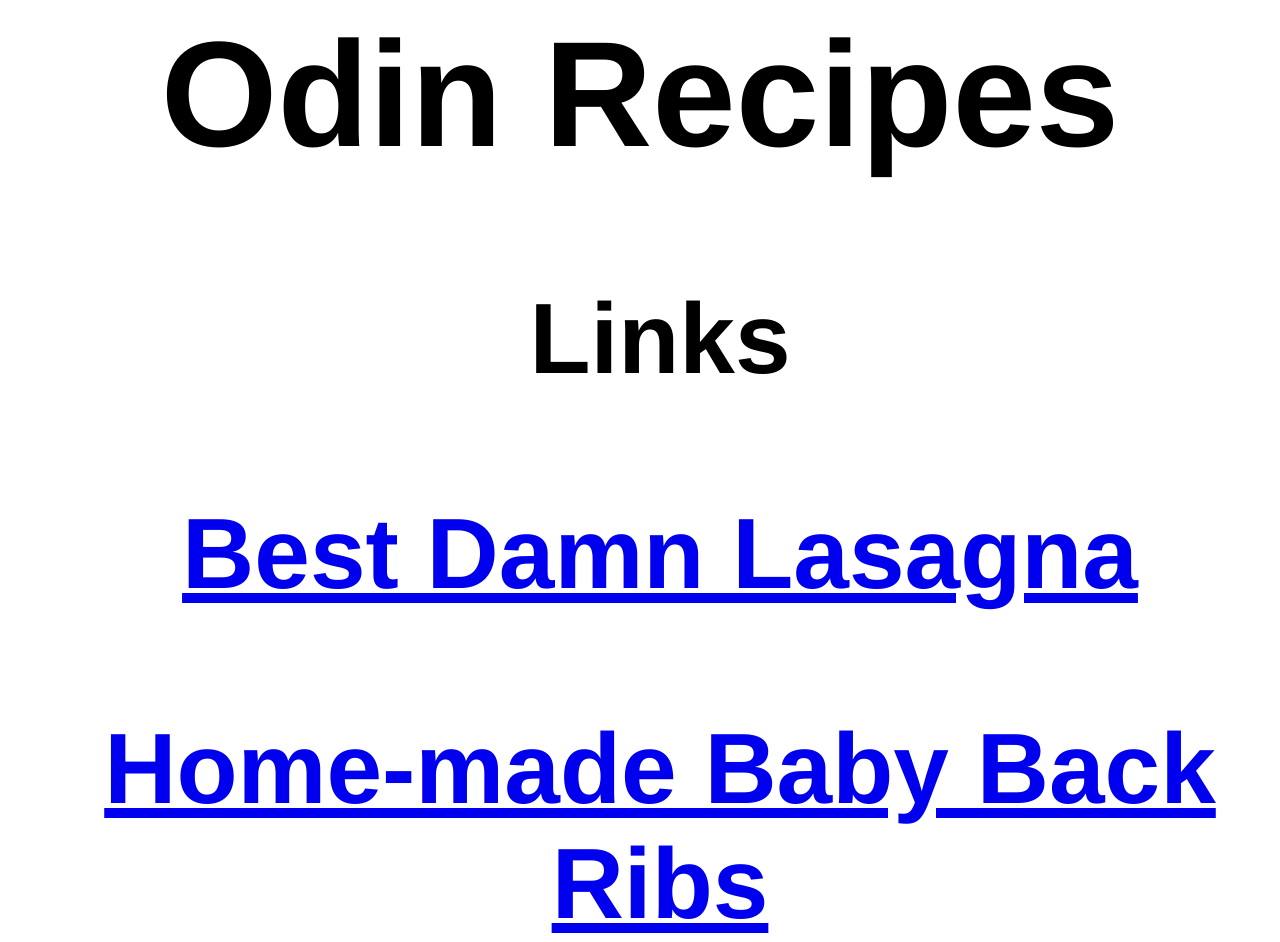
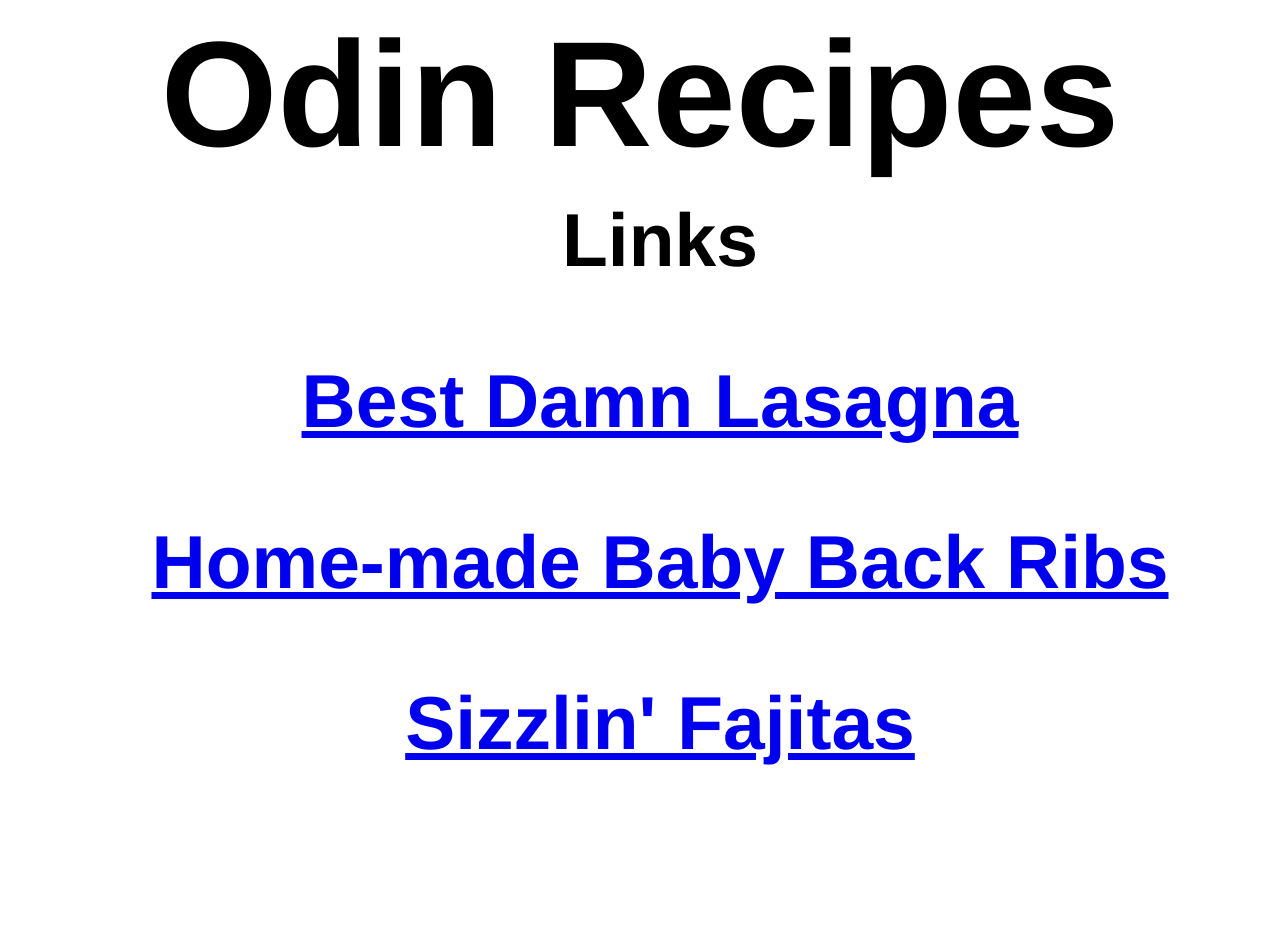
Before and after one commit to wheelinwoody75/recipesite, a plain HTML site: page index.html in a window 1280 px wide. Shown: the top 942 px of the page. After the commit the page ends 841 px from the top, so only its background shows below. Drawn offline with Linux system fonts and the light colour scheme.

Commit message:
more external elements added

```diff
--- a/index.html
+++ b/index.html
@@ -8,7 +8,7 @@
     <body>
         <div class="recipe">Odin Recipes</div>
 
-        <ul><p>Links</p>
+        <ul><div class="links">Links</div>
 
             <p><a href="./lasagna.html">Best Damn Lasagna</a></p>
 
--- a/style.css
+++ b/style.css
@@ -5,10 +5,19 @@
     font-weight: 700;
     font-family: 'Franklin Gothic Medium', 'Arial Narrow', Arial, sans-serif;
 }
-p {
- color: black;
- font-size: 100px;
- text-align: center;
- font-weight: 700;
- font-family: 'Franklin Gothic Medium', 'Arial Narrow', Arial, sans-serif;
-}
+.links {
+    color: black;
+    font-size: 75px;
+    text-align: center;
+    font-weight: 700;
+    font-family: 'Franklin Gothic Medium', 'Arial Narrow', Arial, sans-serif;
+   }
+
+
+    p {
+    color: black;
+    font-size: 75px;
+    text-align: center;
+    font-weight: 700;
+    font-family: 'Franklin Gothic Medium', 'Arial Narrow', Arial, sans-serif;
+   }
```
